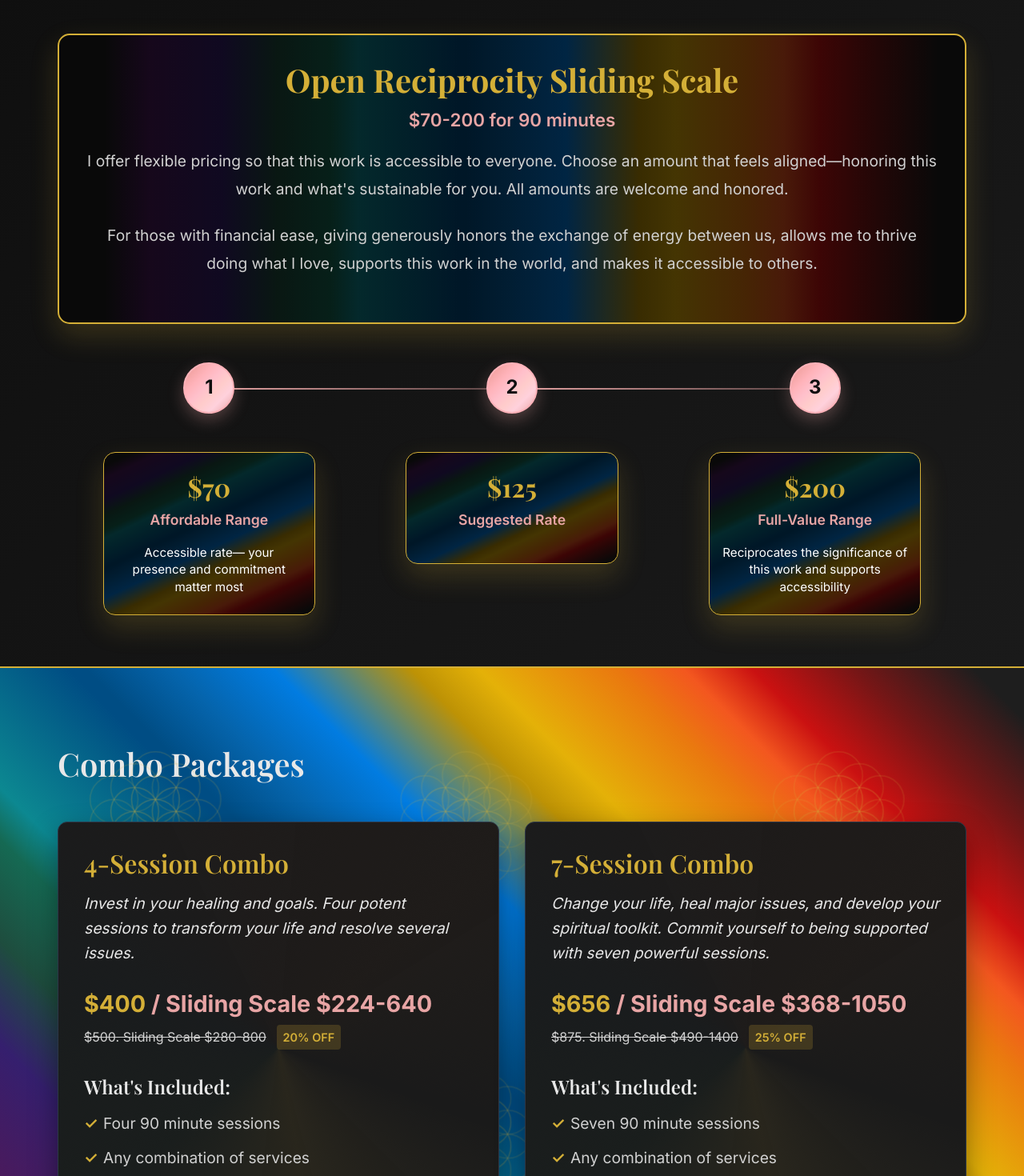
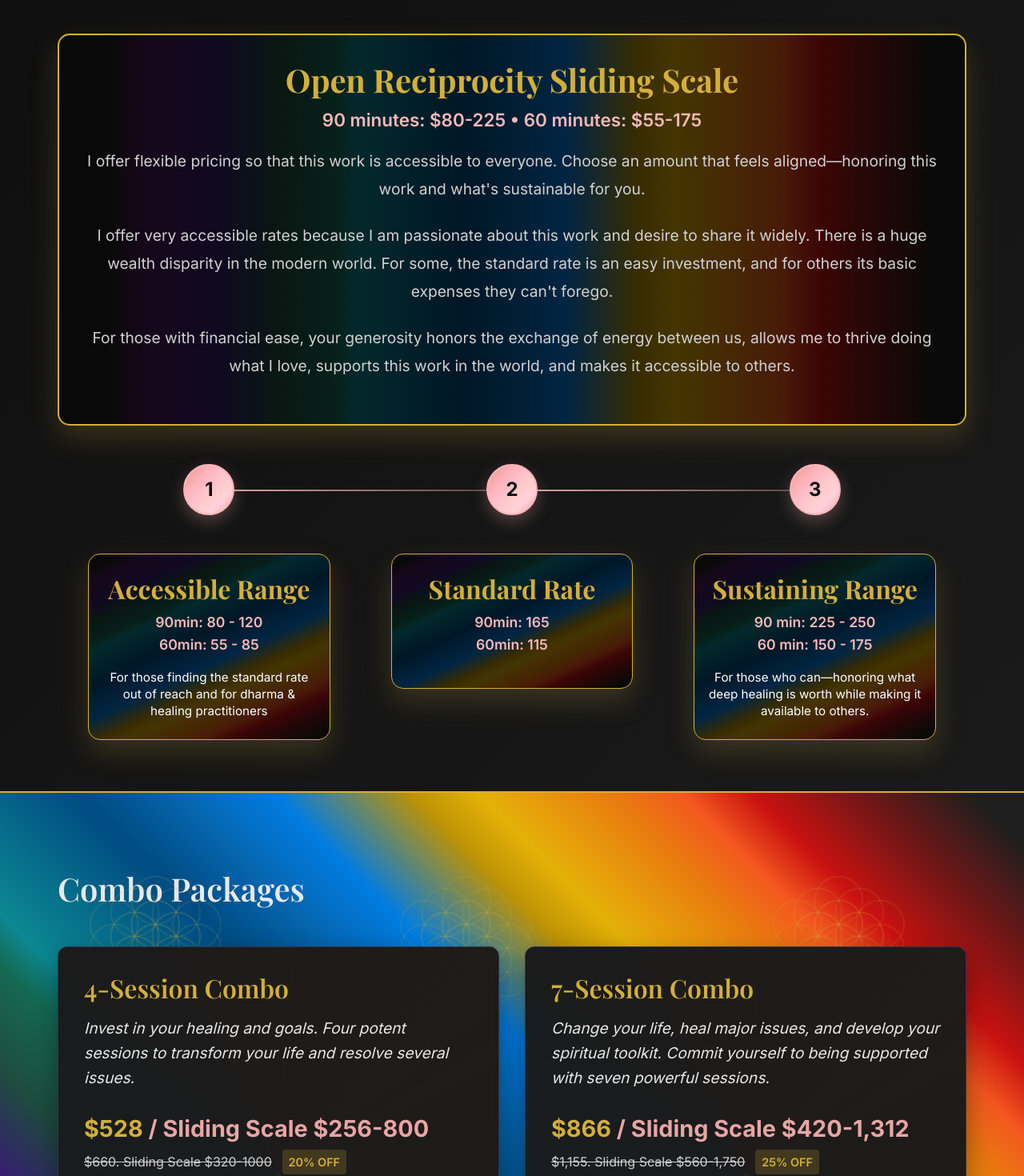
Before and after one commit to naturalCode4/kalyanamitta-website, a React (Create React App) app: page /rates in a window 1280 px wide. Shown: the part 460-1930 px from the top of the page at 80% size. Built offline with nearby package versions, Linux system fonts and the light colour scheme; the HTML template or start-up script is replaced by a standard one.

Commit message:
changed rates page

```diff
--- a/src/pages/Rates.css
+++ b/src/pages/Rates.css
@@ -694,7 +694,7 @@
 }
 
 .middle-text-label {
-  color: #e8a5a5;
+  color: #f5b9b9;
   font-size: 1rem;
   margin-bottom: 0.5rem;
   font-weight: 600;
@@ -759,7 +759,7 @@
   overflow: hidden;
   margin-top: 1rem;
   text-align: center;
-  width: 70%;
+  width: 80%;
 }
 
 .timeline-content::before {
@@ -785,7 +785,7 @@
 .timeline-label {
   font-size: 1.1rem;
   font-weight: 600;
-  color: #e8a5a5;
+  color: #f5b9b9;
   margin-bottom: 1rem;
   position: relative;
   z-index: 2;
@@ -872,7 +872,7 @@
   text-align: center; /* Optional: Centers text */
   overflow: hidden;
   position: relative;
-  padding: .5rem 1rem
+  padding: .5rem 1rem;
 }
 
 .flexible-content::before {
@@ -899,7 +899,7 @@
 .flexible-label {
   font-size: 1.4rem;
   font-weight: 600;
-  color: #e8a5a5;
+  color: #f5b9b9;
   margin-bottom: 1rem;
   position: relative;
   z-index: 2;
@@ -998,20 +998,9 @@
   .timeline-point:not(:last-child)::before {
     content: '';
     position: absolute;
-    top: 2rem; /* Start at center of number */
-    left: 2rem; /* Center of width (4rem/2) */
-    bottom: 0; /* Go down to next item */
-    width: 2px;
-    background: linear-gradient(to bottom, #e8a5a5, rgba(232, 165, 165, 0.3));
-    z-index: 1;
-  }
-
-  .timeline-point:not(:last-child)::before {
-    content: '';
-    position: absolute;
-    left: 2rem; /* Center of 2.5rem circle */
+    left: 1.925rem; /* Center of 2.5rem circle */
     top: 40%;
-    bottom: -4rem; /* Connect to next */
+    bottom: -6rem; /* Connect to next */
     width: 2px;
     background: linear-gradient(to bottom, #e8a5a5, rgba(232, 165, 165, 0.3));
     z-index: 1;
--- a/src/pages/Rates.js
+++ b/src/pages/Rates.js
@@ -11,9 +11,9 @@ const Rates = () => {
     {
       name: '4-Session Combo',
       description: "Invest in your healing and goals. Four potent sessions to transform your life and resolve several issues.",
-      mainPrice: '$400',
-      slidingScale: ' / Sliding Scale $224-640',
-      originalPrice: '$500. Sliding Scale $280-800',
+      mainPrice: '$528',
+      slidingScale: ' / Sliding Scale $256-800',
+      originalPrice: '$660. Sliding Scale $320-1000',
       discount: '20% OFF',
       features: [
         'Four 90 minute sessions',
@@ -25,9 +25,9 @@ const Rates = () => {
     {
       name: '7-Session Combo',
       description: "Change your life, heal major issues, and develop your spiritual toolkit. Commit yourself to being supported with seven powerful sessions.",
-      mainPrice: '$656',
-      slidingScale: ' / Sliding Scale $368-1050',
-      originalPrice: '$875. Sliding Scale $490-1400',
+      mainPrice: '$866',
+      slidingScale: ' / Sliding Scale $420-1,312',
+      originalPrice: '$1,155. Sliding Scale $560-1,750',
       discount: '25% OFF',
       features: [
         'Seven 90 minute sessions',
@@ -37,6 +37,36 @@ const Rates = () => {
       ]
     },
   ];
+  // const packages = [
+  //   {
+  //     name: '4-Session Combo',
+  //     description: "Invest in your healing and goals. Four potent sessions to transform your life and resolve several issues.",
+  //     mainPrice: '$400',
+  //     slidingScale: ' / Sliding Scale $224-640',
+  //     originalPrice: '$500. Sliding Scale $280-800',
+  //     discount: '20% OFF',
+  //     features: [
+  //       'Four 90 minute sessions',
+  //       'Any combination of services',
+  //       'Ongoing support and guidance',
+  //       '20% discount on total price'
+  //     ]
+  //   },
+  //   {
+  //     name: '7-Session Combo',
+  //     description: "Change your life, heal major issues, and develop your spiritual toolkit. Commit yourself to being supported with seven powerful sessions.",
+  //     mainPrice: '$656',
+  //     slidingScale: ' / Sliding Scale $368-1050',
+  //     originalPrice: '$875. Sliding Scale $490-1400',
+  //     discount: '25% OFF',
+  //     features: [
+  //       'Seven 90 minute sessions',
+  //       'Any combination of services',
+  //       'Ongoing support and guidance',
+  //       '25% discount on total price'
+  //     ]
+  //   },
+  // ];
 
   return (
     <div className="rates">
@@ -64,48 +94,54 @@ const Rates = () => {
           <div className="flexible-pricing">
             <div className="flexible-content">
               <h3>Open Reciprocity Sliding Scale</h3>
-              <p className="flexible-label">$70-200 for 90 minutes</p>
-              <p className="subtitle">I offer flexible pricing so that this work is accessible to everyone. Choose an amount that feels aligned—honoring this work and what's sustainable for you. All amounts are welcome and honored.</p>
-              <p className="subtitle">For those with financial ease, giving generously honors the exchange of energy between us, allows me to thrive doing what I love, supports this work in the world, and makes it accessible to others.</p>
+              <p className="flexible-label">90 minutes: $80-225 • 60 minutes: $55-175</p>
+              <p className="subtitle">I offer flexible pricing so that this work is accessible to everyone. Choose an amount that feels aligned—honoring this work and what's sustainable for you.</p>
+              <p className="subtitle">I offer very accessible rates because I am passionate about this work and desire to share it widely. There is a huge wealth disparity in the modern world. For some, the standard rate is an easy investment, and for others its basic expenses they can't forego.</p>
+              <p className="subtitle">For those with financial ease, your generosity honors the exchange of energy between us, allows me to thrive doing what I love, supports this work in the world, and makes it accessible to others.</p>
             </div>
           </div>
 
           <div className="pricing-timeline">
-            {/* Point 1: Affordable */}
-            <div className="timeline-point">
+
+            {/* <div className="timeline-point">
+              <div className="timeline-number"></div>
+              <div className="timeline-content">
+                <h3>Deep Accessibility</h3>
+                <p className="timeline-label">90min: 50 - 70<br></br>60min: 40 - 50</p>
+                <p className="timeline-description">Reserved for those struggling financially. Your presence and commitment matters most.</p>
+              </div>
+            </div> */}
+
+            <div className="timeline-point highlighted-point">
               <div className="timeline-number">1</div>
-              <div className="timeline-content">
-                <h3>$70</h3>
-                <p className="timeline-label">Affordable Range</p>
-                <p className="timeline-description">Accessible rate— your presence and commitment matter most</p>
+              <div className="timeline-content middle-card">
+                <h3>Accessible Range</h3>
+                <p className="timeline-label">90min: 80 - 120<br></br>60min: 55 - 85</p>
+                <p className="timeline-description">For those finding the standard rate out of reach and for dharma & healing practitioners</p>
               </div>
             </div>
 
-            {/* Point 2: Suggested (NOW INLINE) */}
             <div className="timeline-point highlighted-point">
               <div className="timeline-number">2</div>
-              {/* Added content here inside the point */}
               <div className="timeline-content middle-card">
-                <h3>$125</h3>
-                <p className="timeline-label">Suggested Rate</p>
-                {/* <p className="timeline-description">The standard rate that supports my livelihood and practice</p> */}
+                <h3>Standard Rate</h3>
+                <p className="timeline-label">90min: 165<br></br>60min: 115</p>
+                {/* <p className="timeline-description"></p> */}
               </div>
             </div>
 
-            {/* Point 3: Full Value */}
             <div className="timeline-point">
               <div className="timeline-number">3</div>
               <div className="timeline-content">
-                <h3>$200</h3>
-                <p className="timeline-label">Full-Value Range</p>
-                <p className="timeline-description">Reciprocates the significance of this work and supports accessibility</p>
+                <h3>Sustaining Range</h3>
+                <p className="timeline-label">90 min: 225 - 250<br></br>60 min: 150 - 175</p>
+                <p className="timeline-description">For those who can—honoring what deep healing is worth while making it available to others.</p>
               </div>
             </div>
           </div>
 
-          {/* REMOVED the separate .timeline-middle-text div completely */}
+        </div>
 
-        </div>
       </section>
 
       <section className="packages-section">
```
Also changed, not shown: 1 other file (tests, documents, lock files or other folders).
